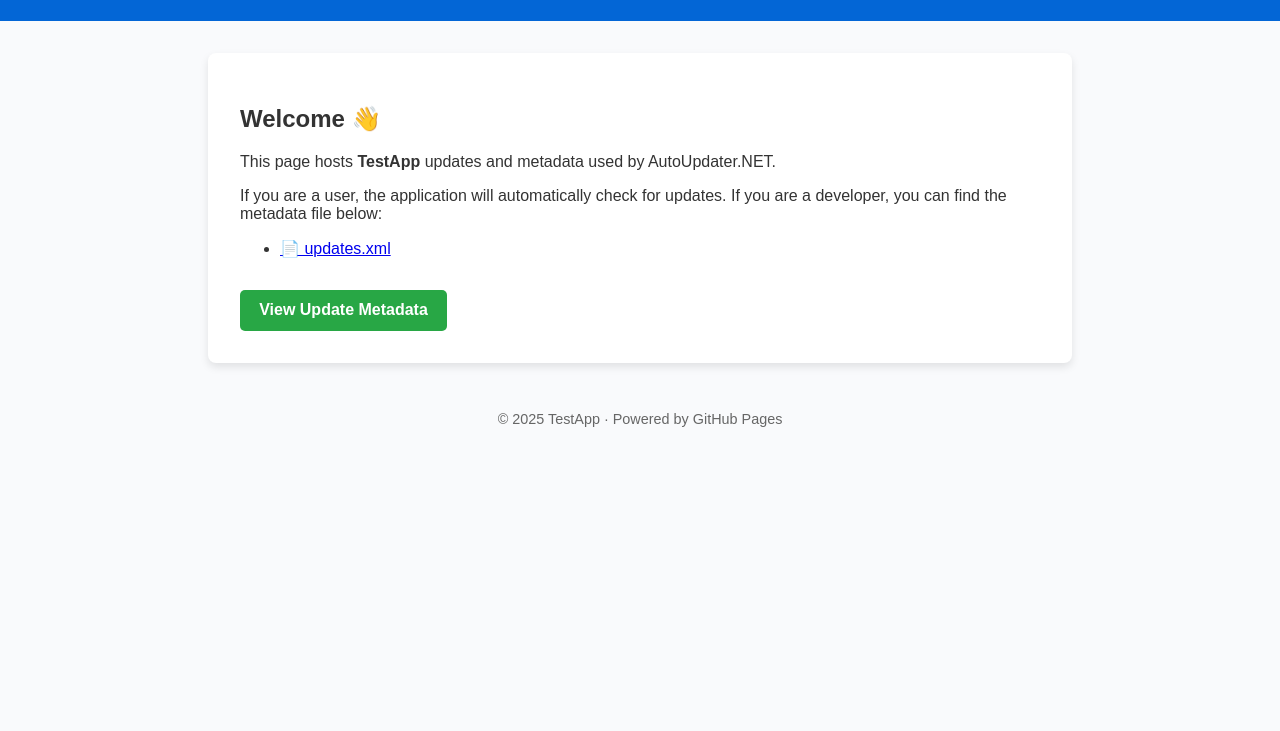
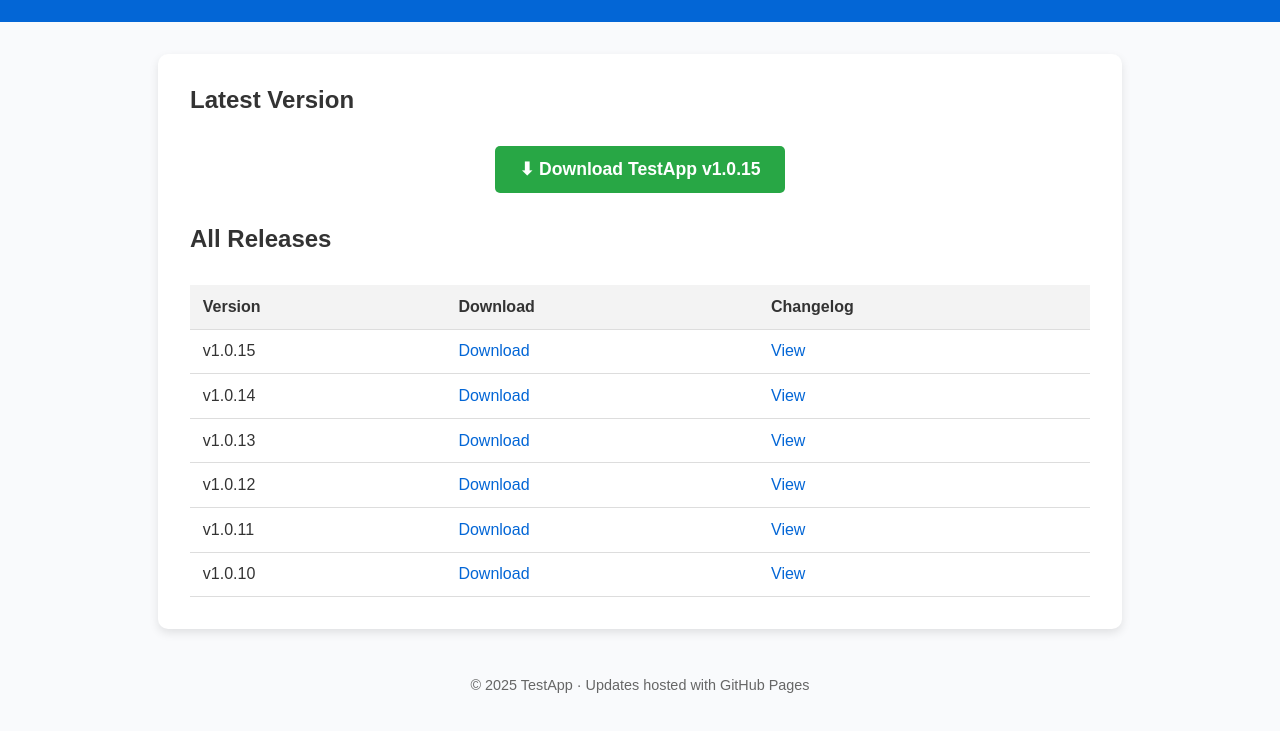
Before and after one commit to atkhssn/TestApp, a plain HTML site: page index.html in a window 1280 px wide. Shown: the part 69-800 px from the top of the page. Drawn offline with Linux system fonts and the light colour scheme.

Commit message:
Update index.html

```diff
--- a/index.html
+++ b/index.html
@@ -19,28 +19,53 @@
       text-align: center;
     }
     main {
-      max-width: 800px;
+      max-width: 900px;
       margin: 2rem auto;
       background: white;
       padding: 2rem;
-      border-radius: 8px;
-      box-shadow: 0 4px 8px rgba(0,0,0,0.1);
+      border-radius: 10px;
+      box-shadow: 0 4px 10px rgba(0,0,0,0.1);
     }
-    h1 {
+    h1, h2 {
       margin-top: 0;
+    }
+    .download-latest {
+      display: block;
+      text-align: center;
+      margin: 2rem 0;
     }
     .btn {
       display: inline-block;
-      padding: 0.7rem 1.2rem;
-      margin-top: 1rem;
+      padding: 0.8rem 1.5rem;
       background: #28a745;
       color: white;
       border-radius: 5px;
       text-decoration: none;
       font-weight: bold;
+      font-size: 1.1rem;
     }
     .btn:hover {
       background: #218838;
+    }
+    table {
+      width: 100%;
+      border-collapse: collapse;
+      margin-top: 2rem;
+    }
+    table th, table td {
+      padding: 0.8rem;
+      border-bottom: 1px solid #ddd;
+      text-align: left;
+    }
+    table th {
+      background: #f3f3f3;
+    }
+    a {
+      color: #0366d6;
+      text-decoration: none;
+    }
+    a:hover {
+      text-decoration: underline;
     }
     footer {
       text-align: center;
@@ -53,27 +78,79 @@
 </head>
 <body>
   <header>
-    <h1>TestApp Update Server</h1>
+    <h1>🚀 TestApp Update Server</h1>
   </header>
 
   <main>
-    <h2>Welcome 👋</h2>
-    <p>
-      This page hosts <strong>TestApp</strong> updates and metadata used by AutoUpdater.NET.
-    </p>
-    <p>
-      If you are a user, the application will automatically check for updates.
-      If you are a developer, you can find the metadata file below:
-    </p>
-    <ul>
-      <li><a href="updates.xml">📄 updates.xml</a></li>
-    </ul>
+    <h2>Latest Version</h2>
+    <div id="latest-download" class="download-latest">
+      <p>Loading latest release...</p>
+    </div>
 
-    <a class="btn" href="updates.xml">View Update Metadata</a>
+    <h2>All Releases</h2>
+    <table>
+      <thead>
+        <tr>
+          <th>Version</th>
+          <th>Download</th>
+          <th>Changelog</th>
+        </tr>
+      </thead>
+      <tbody id="release-list">
+        <tr><td colspan="3">Loading releases...</td></tr>
+      </tbody>
+    </table>
   </main>
 
   <footer>
-    &copy; 2025 TestApp · Powered by GitHub Pages
+    &copy; 2025 TestApp · Updates hosted with GitHub Pages
   </footer>
+
+  <script>
+    async function loadUpdates() {
+      try {
+        const response = await fetch("updates.xml");
+        const xmlText = await response.text();
+
+        const parser = new DOMParser();
+        const xml = parser.parseFromString(xmlText, "application/xml");
+        const items = xml.querySelectorAll("updates > item");
+
+        if (!items.length) {
+          document.getElementById("release-list").innerHTML = "<tr><td colspan='3'>No updates found</td></tr>";
+          return;
+        }
+
+        let rows = "";
+        items.forEach((item, index) => {
+          const version = item.querySelector("version")?.textContent ?? "";
+          const url = item.querySelector("url")?.textContent ?? "#";
+          const changelog = item.querySelector("changelog")?.textContent ?? "#";
+
+          if (index === 0) {
+            // Latest version button
+            document.getElementById("latest-download").innerHTML = `
+              <a class="btn" href="${url}">⬇ Download TestApp v${version}</a>
+            `;
+          }
+
+          rows += `
+            <tr>
+              <td>v${version}</td>
+              <td><a href="${url}">Download</a></td>
+              <td><a href="${changelog}">View</a></td>
+            </tr>
+          `;
+        });
+
+        document.getElementById("release-list").innerHTML = rows;
+      } catch (err) {
+        console.error("Failed to load updates.xml", err);
+        document.getElementById("release-list").innerHTML = "<tr><td colspan='3'>Error loading updates.xml</td></tr>";
+      }
+    }
+
+    loadUpdates();
+  </script>
 </body>
 </html>
```
